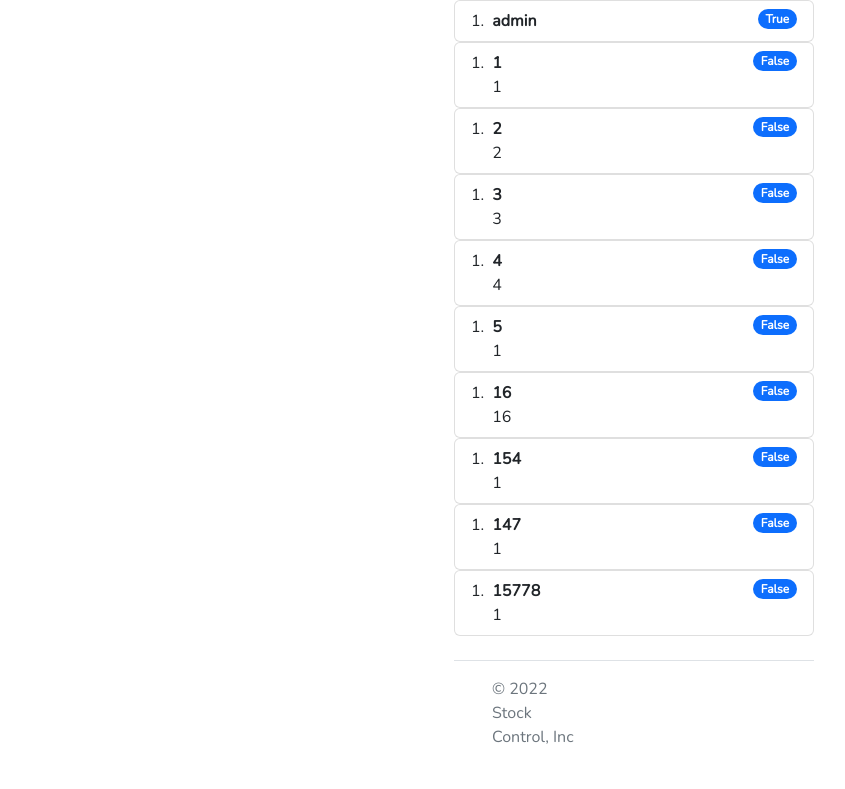
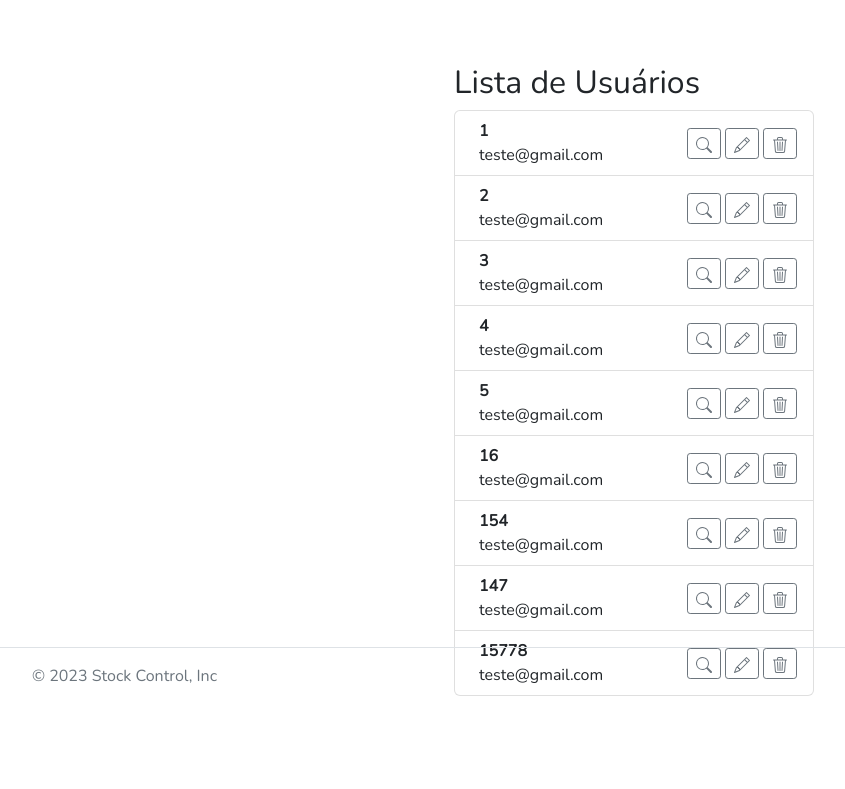
Before and after one commit to YanEDavid/StockControl, a Django app: page /usuario/list/ in a window 1280 px wide. Shown: the part 56-845 px from the top of the page, without its empty margins (6-851 px from the left). After the commit the page ends 752 px from the top, so only its background shows below. Run offline with Django 4.2, Linux system fonts and the light colour scheme; data comes from the database, SQL or seed files in the repository; both versions use the stored data as it was after the commit; some libraries are stand-ins or nearby versions.

Commit message:
Implementa lista de usuários
lista usuários
footer
linguagem pt-br
mensagem completa de erros no formulário
redirecionamento da página ao cadastrar

```diff
--- a/StockControl/settings.py
+++ b/StockControl/settings.py
@@ -118,9 +118,9 @@ AUTH_PASSWORD_VALIDATORS = [
 # Internationalization
 # https://docs.djangoproject.com/en/4.1/topics/i18n/
 
-LANGUAGE_CODE = 'en-us'
+LANGUAGE_CODE = 'pt-br'
 
-TIME_ZONE = 'UTC'
+TIME_ZONE = 'America/Sao_Paulo'
 
 USE_I18N = True
 
--- a/base/templates/base.html
+++ b/base/templates/base.html
@@ -32,13 +32,12 @@
 
 <div class="collapse" id="navbarToggleExternalContent">
   <div class="bg-dark p-4">
-    <h5 class="text-white h4">:)</h5>
-
+    <h5 class="text-white h5">:)</h5>
   </div>
 </div>
 <nav class="navbar navbar-dark bg-dark">
   <div class="container-fluid">
-  <a class="navbar-brand" href="#">
+    <a class="navbar-brand" href="#">
       <img src="{% static 'svgs/box.svg' %}" alt="Logo" width="30" height="24" class="d-inline-block align-text-top">
       Constrole de Estoque
     </a>
--- a/base/templates/footer.html
+++ b/base/templates/footer.html
@@ -1,19 +1,17 @@
 {% load static %}
 </body>
 
-<div class="container">
+<div class="container ">
 
+  <div class="fixed-bottom">
 <footer class="d-flex flex-wrap justify-content-between align-items-center py-3 my-4 border-top">
     <div class="col-md-4 d-flex align-items-center">
       <a href="/" class="mb-3 me-2 mb-md-0 text-muted text-decoration-none lh-1">
        <img src="{% static 'svgs/box.svg' %}" alt="Logo" width="30" height="24" class="d-inline-block align-text-top">
       </a>
-      <span class="mb-3 mb-md-0 text-muted">© 2022 Stock Control, Inc</span>
+      <span class="mb-3 mb-md-3 text-muted">© 2023 Stock Control, Inc</span>
     </div>
-
-
   </footer>
-
+  </div>
 </div>
-
 </html>
--- a/users/templates/list_users.html
+++ b/users/templates/list_users.html
@@ -2,21 +2,59 @@
 
 {% include "base.html" %}
 
-{% for u in object_list %}
 
 
-<div class="container" >
 
-<ol class="list-group list-group-numbered">
-  <li class="list-group-item d-flex justify-content-between align-items-start">
+<div class="container" style="margin-top: 5%;">
+
+<h2>Lista de Usuários</h2>
+
+
+ {% for message in messages %}
+    {% if message.tags == 'success' %}
+    <div class="alert alert-success" role="alert">
+            {{message}}
+    </div>
+    {% endif %}
+  {% endfor %}
+
+<ol class="list-group list-group">
+      {% for u in object_list %}
+      {% if u.is_staff != 1 %}
+            {% if u == null %}
+              <div class="alert alert-secondary" role="alert">
+               A lista de Usuários está vazia!
+              </div>
+            {% endif %}
+  <li class="list-group-item d-flex justify-content-between align-items-center">
     <div class="ms-2 me-auto">
       <div class="fw-bold">{{ u.username }}</div>
-      {{ u.first_name }}
+      {{ u.email }}
     </div>
-    <span class="badge bg-primary rounded-pill">{{ u.is_staff }}</span>
+
+ <div class="btn-group-sm" role="group" aria-label="Basic outlined example">
+  <button type="button" class="btn btn-outline-secondary">
+    <svg xmlns="http://www.w3.org/2000/svg" width="16" height="16" fill="currentColor" class="bi bi-search" viewBox="0 0 16 16">
+    <path d="M11.742 10.344a6.5 6.5 0 1 0-1.397 1.398h-.001c.03.04.062.078.098.115l3.85 3.85a1 1 0 0 0 1.415-1.414l-3.85-3.85a1.007 1.007 0 0 0-.115-.1zM12 6.5a5.5 5.5 0 1 1-11 0 5.5 5.5 0 0 1 11 0z"/>
+</svg>
+  </button>
+  <button type="button" class="btn btn-outline-secondary">
+    <svg xmlns="http://www.w3.org/2000/svg" width="16" height="16" fill="currentColor" class="bi bi-pencil" viewBox="0 0 16 16">
+  <path d="M12.146.146a.5.5 0 0 1 .708 0l3 3a.5.5 0 0 1 0 .708l-10 10a.5.5 0 0 1-.168.11l-5 2a.5.5 0 0 1-.65-.65l2-5a.5.5 0 0 1 .11-.168l10-10zM11.207 2.5 13.5 4.793 14.793 3.5 12.5 1.207 11.207 2.5zm1.586 3L10.5 3.207 4 9.707V10h.5a.5.5 0 0 1 .5.5v.5h.5a.5.5 0 0 1 .5.5v.5h.293l6.5-6.5zm-9.761 5.175-.106.106-1.528 3.821 3.821-1.528.106-.106A.5.5 0 0 1 5 12.5V12h-.5a.5.5 0 0 1-.5-.5V11h-.5a.5.5 0 0 1-.468-.325z"/>
+</svg>
+  </button>
+  <button type="button" class="btn btn-outline-secondary">
+    <svg xmlns="http://www.w3.org/2000/svg" width="16" height="16" fill="currentColor" class="bi bi-trash3" viewBox="0 0 16 16">
+  <path d="M6.5 1h3a.5.5 0 0 1 .5.5v1H6v-1a.5.5 0 0 1 .5-.5ZM11 2.5v-1A1.5 1.5 0 0 0 9.5 0h-3A1.5 1.5 0 0 0 5 1.5v1H2.506a.58.58 0 0 0-.01 0H1.5a.5.5 0 0 0 0 1h.538l.853 10.66A2 2 0 0 0 4.885 16h6.23a2 2 0 0 0 1.994-1.84l.853-10.66h.538a.5.5 0 0 0 0-1h-.995a.59.59 0 0 0-.01 0H11Zm1.958 1-.846 10.58a1 1 0 0 1-.997.92h-6.23a1 1 0 0 1-.997-.92L3.042 3.5h9.916Zm-7.487 1a.5.5 0 0 1 .528.47l.5 8.5a.5.5 0 0 1-.998.06L5 5.03a.5.5 0 0 1 .47-.53Zm5.058 0a.5.5 0 0 1 .47.53l-.5 8.5a.5.5 0 1 1-.998-.06l.5-8.5a.5.5 0 0 1 .528-.47ZM8 4.5a.5.5 0 0 1 .5.5v8.5a.5.5 0 0 1-1 0V5a.5.5 0 0 1 .5-.5Z"/>
+</svg>
+  </button>
+</div>
   </li>
+      {% endif %}
+      {% endfor %}
 </ol>
- </div>
 
-{% endfor %}
+</div>
+
+
 {% include "footer.html" %}
--- a/users/views.py
+++ b/users/views.py
@@ -4,6 +4,7 @@ from django.contrib import messages
 from django.views.generic import ListView
 from django.db.models import Q
 from django.contrib.auth.models import User
+from django.shortcuts import redirect
 
 
 
@@ -17,9 +18,9 @@ def registerPage(request):
         if form.is_valid():
             form.save()
             messages.success(request, 'Cadastrado com sucesso!')
+            return redirect('/usuario/list')
         else:
-            messages.error(request, 'Ocorreu um erro!')
-
+            messages.error(request, form.errors)
         form = CreateUserForm()
 
     context = {'form': form}
```
Also changed, not shown: users/forms.py (+7 -1 lines), users/templates/cadastro.html (+3 -6 lines), db.sqlite3.
